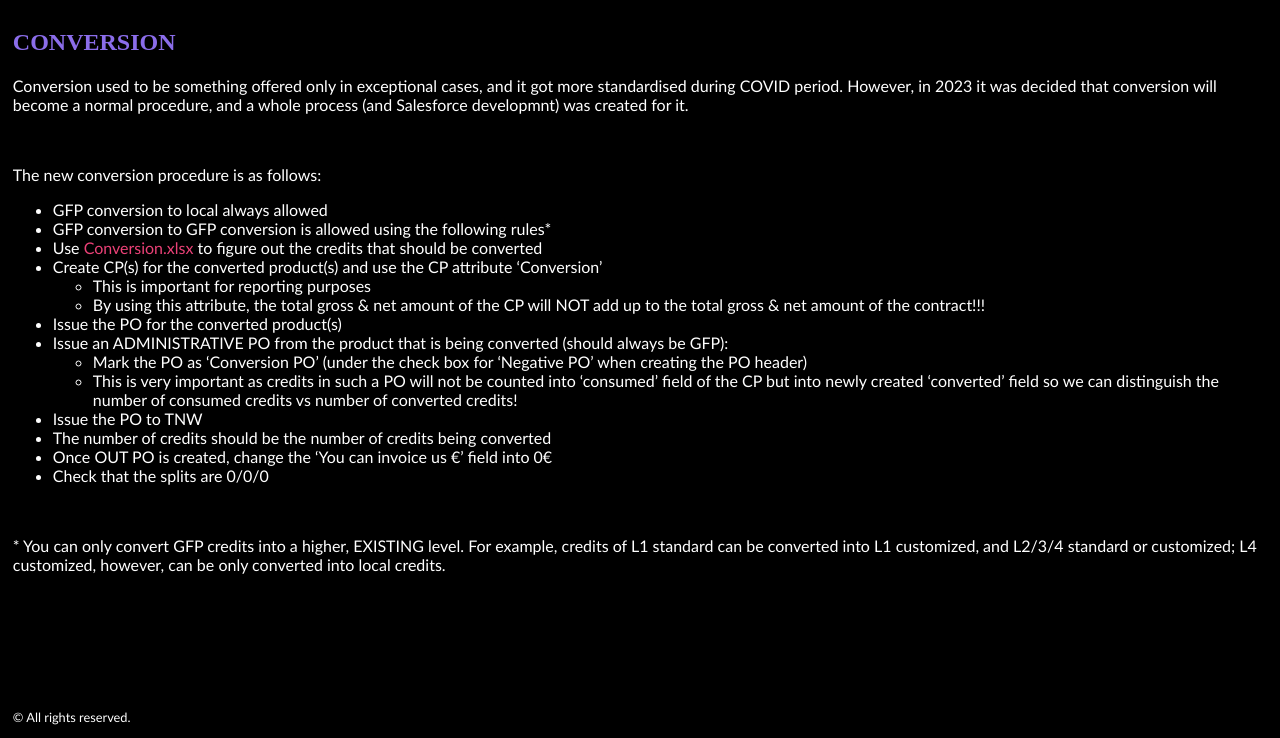
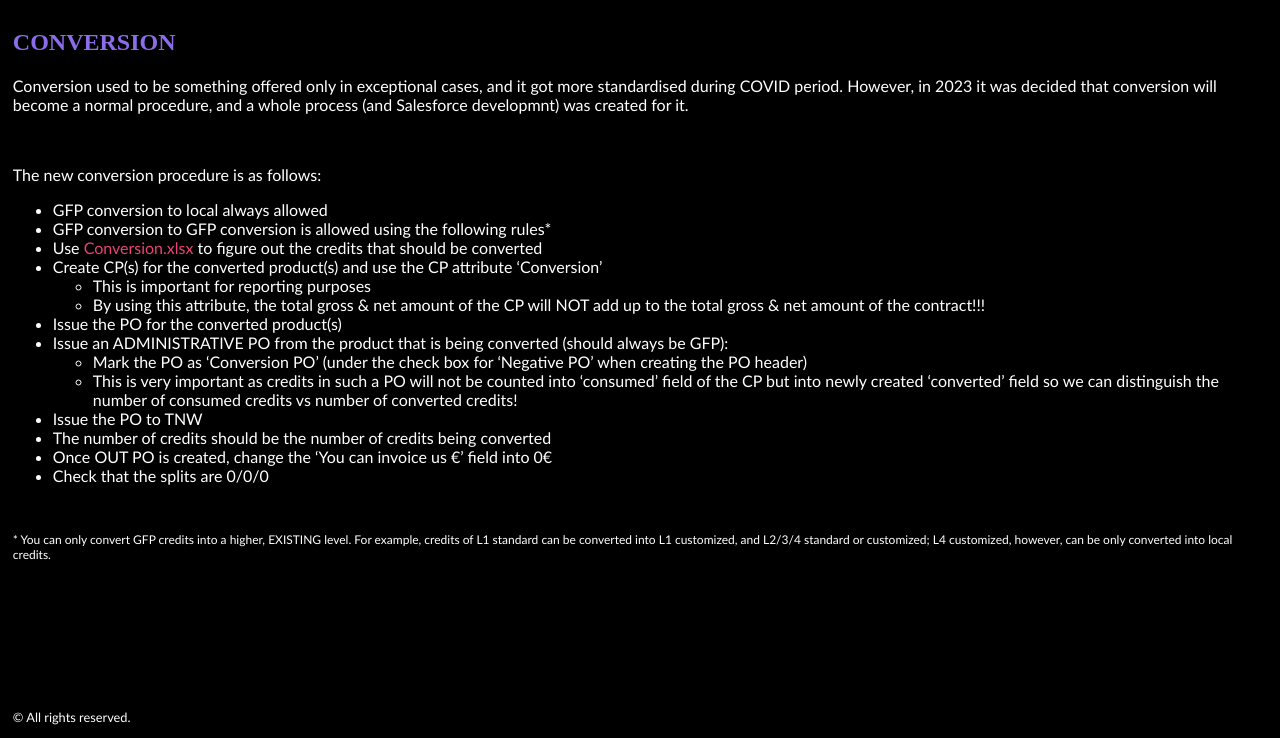
Before and after one commit to TrinityJE/TNW-Processes-Procedures, a plain HTML site: page Conversions.html in a window 1280 px wide. Shown: the part 62-800 px from the top of the page. Drawn offline with Linux system fonts and the light colour scheme; a web font is replaced by a local one.

Commit message:
Add files via upload

```diff
--- a/Resources/CSS/style.css
+++ b/Resources/CSS/style.css
@@ -30,6 +30,11 @@ a {
     color: #EB4177;
     text-decoration: none;
 }
+
+#sidenote {
+    font-size: 12px;
+}
+
 
 /* Top navigation */
 .topnav {
```
